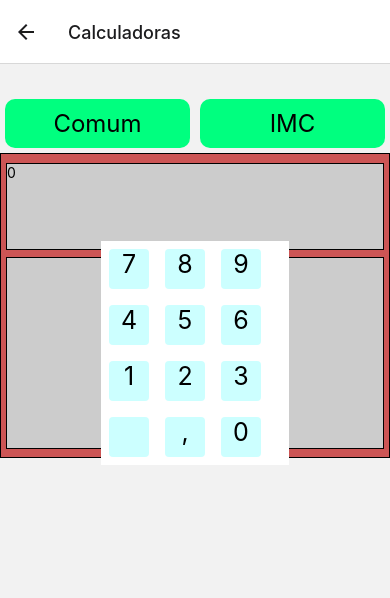
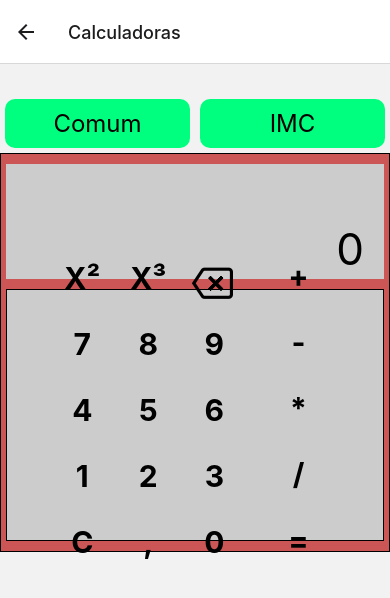
Before and after one commit to PHCJ/ISW036-React-Native, a React Native app: screen /Calculadoras in a window 390 px wide. Shown: the top 598 px of the page. Built offline with nearby package versions, Linux system fonts and the light colour scheme.

Commit message:
Calculadora

```diff
--- a/src/components/Botao/styles.js
+++ b/src/components/Botao/styles.js
@@ -2,15 +2,13 @@ import { StyleSheet } from 'react-native'
 
 const styles = StyleSheet.create({
     button: {
-        backgroundColor: "#Cff",
-        borderRadius: 4,
         margin: 8,
-        width: 40,
-        height:40,
+        width: 50,
+        height:50,
     },
     buttonText: {
-       fontSize:25,
-       color:'#000',
+       fontSize:30,
+       fontWeight:'bold',
        textAlign:'center',
     },
 })
--- a/src/components/Calculadora/index.js
+++ b/src/components/Calculadora/index.js
@@ -1,7 +1,7 @@
 import React, { useState } from "react";
-import { View, Text, StyleSheet } from "react-native";
+import { View, Text, StyleSheet, TouchableOpacity } from "react-native";
 import Botao from '../Botao/index'
-//import FontAwesome from '@expo/vector-icons/FontAwesome';
+import Ionicons from '@expo/vector-icons/Ionicons';
 
 
 const index = () => {
@@ -15,20 +15,32 @@ const index = () => {
   return (
     <View style={styles.container}>
       <View style={styles.contentBoxView}>
+        <Text style={styles.boxView}></Text>
         <Text style={styles.boxView}>{icalc}</Text>
       </View>
       <View style={styles.contentBoxButton}>
 
         <View style={styles.numBoxButton}>
-          <Botao></Botao>
+          <Botao element={"C"}></Botao>
           <Botao key={","} element={","} onPress={() => { setIcalc(',') }}></Botao>
           {numberButtons.map((element) =>
             (<Botao key={element} element={element} onPress={() => { setIcalc(numberButtons[element]) }} />))
           }
+          <Botao element={"X²"} />
+          <Botao element={"X³"} />
+          <TouchableOpacity style={{alignItems:'center',justifyContent:'center', margin:8}}>
+          <Ionicons name="backspace-outline"
+            size={50} color="black"
+          />
+          </TouchableOpacity>
         </View>
 
         <View style={styles.operationBoxButton}>
-
+          {operationButtons.map((element) => (
+            <Botao key={element} element={element} onPress={() => {
+              setIcalc(element)
+            }} />
+          ))}
         </View>
       </View>
     </View>
@@ -50,8 +62,12 @@ const styles = StyleSheet.create({
     width: '100%',
   },
   boxView: {
-    borderWidth: 1,
-    height: 100,
+    height: '50%',
+    textAlign: 'right',
+    textAlignVertical: 'bottom',
+    fontSize: 44,
+    paddingRight: 20,
+    paddingBottom: 20,
   },
   contentBoxButton: {
     backgroundColor: "#ccc",
@@ -60,15 +76,14 @@ const styles = StyleSheet.create({
     width: '100%',
     alignItems: 'center',
     justifyContent: 'center',
+    flexDirection: 'row',
   },
   numBoxButton: {
-    backgroundColor: "#fff",
-    width: "50%",
+    width: "57.5%",
     flexDirection: 'row',
     flexWrap: 'wrap-reverse',
   },
   operationBoxButton: {
-    backgroundColor: "#fff",
     width: "20%",
   },
 });
```
Also changed, not shown: src/components/Botao/index.js (+4 -4 lines).
